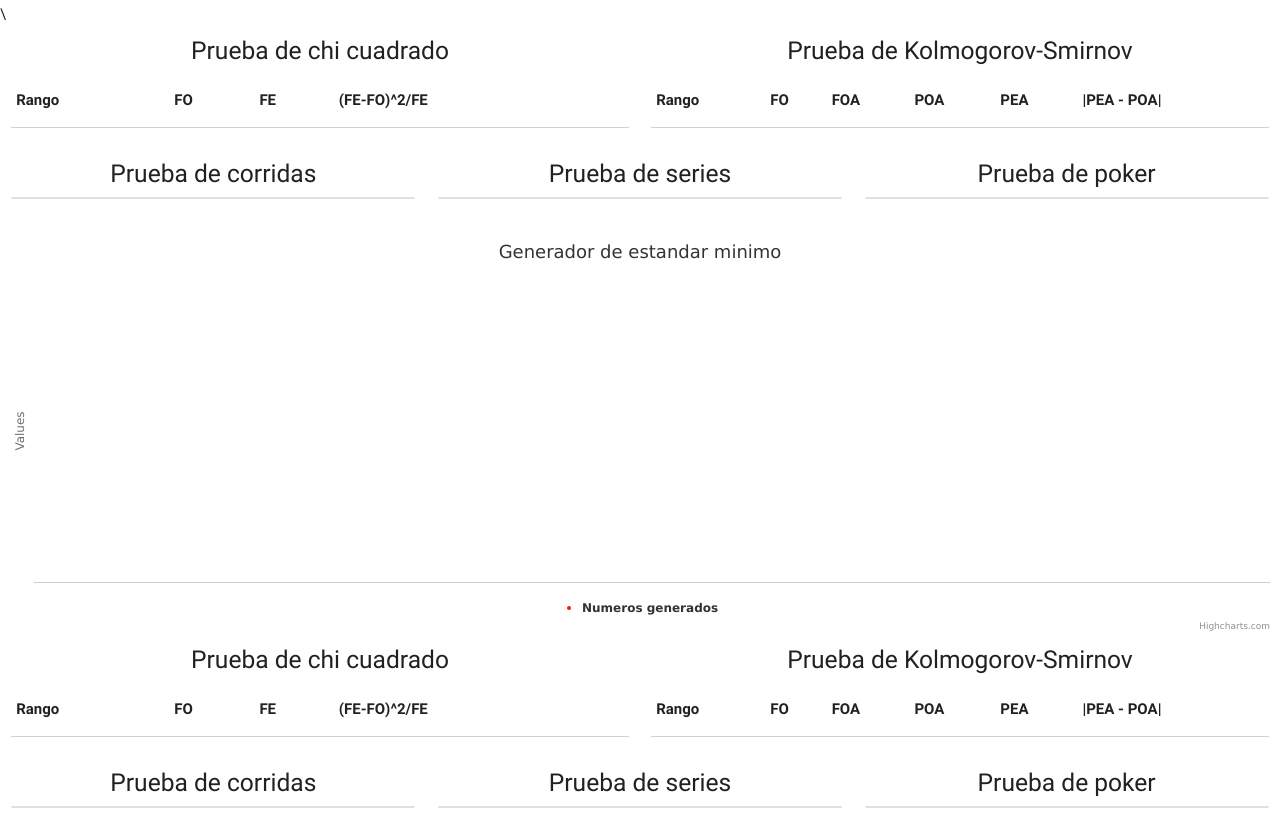
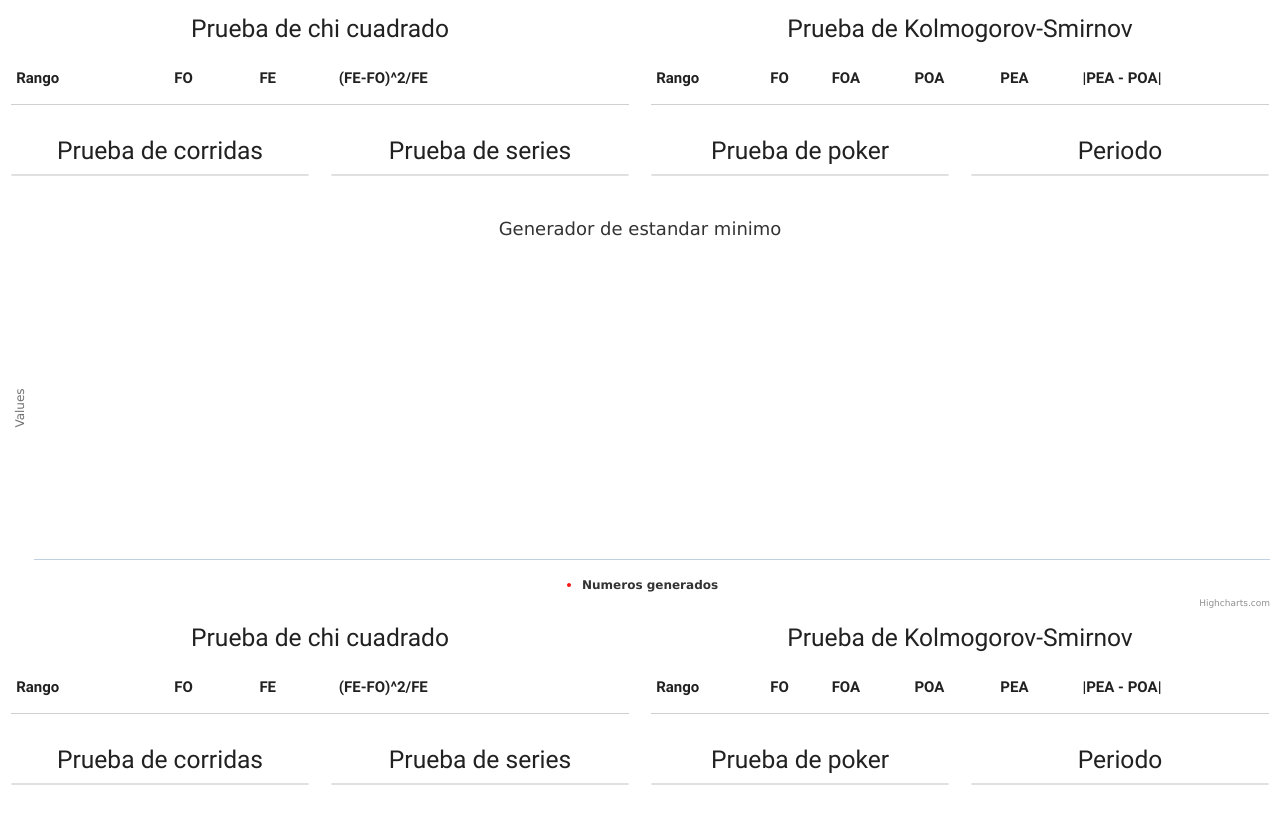
Before and after one commit to jsvelasquezv/Pseudorandom-generator, an Electron app: page index.html in a window 1280 px wide. Shown: the part 501-1327 px from the top of the page. Drawn offline with Linux system fonts and the light colour scheme.

Commit message:
Period of lineal and minimun generators is shown

```diff
--- a/app/js/generador.js
+++ b/app/js/generador.js
@@ -381,6 +381,10 @@ function showPoker(value, div) {
   }
 }
 
+function showPeriod(value, div) {
+  $('#' + div).children().last().replaceWith('<ul class="collection"> <li> El periodo para el  generador con los datos ingresados es: ' + value + '</li> </ul>');
+}
+
 $(function () {
     var chartLineal = new Highcharts.Chart({
         title: {
@@ -456,6 +460,8 @@ $(function () {
       showChiTable(lineal[0], 'chiTableLineal');
       showK_STable(lineal[0], 'K_STableLineal');
       chartLineal.series[0].setData(lineal[0]);
+      var linealPeriod = lineal[0].length
+      showPeriod(linealPeriod, 'linealPeriodo');
 
       var minimumStandard = generateDataSet(ciclicMinimum(semilla,a,m));
       showStreak(streakTest(minimumStandard[0]), 'minimoCorridas');
@@ -464,6 +470,8 @@ $(function () {
       showChiTable(minimumStandard[0], 'chiTableMinimum');
       showK_STable(minimumStandard[0], 'K_STableMinimum');
       chartMinimunStandard.series[0].setData(minimumStandard[0]);
+      var minimumStandardPeriod = minimumStandard[0].length;
+      showPeriod(minimumStandardPeriod, 'minimoPeriodo')
 
       var language = generateDataSet(ciclicLanguage(m));
       showStreak(streakTest(language[0]), 'languageCorridas');
--- a/index.html
+++ b/index.html
@@ -35,7 +35,7 @@
   </div>
 
   <!-- Generador lineal -->
-  <div id="container" style="width:100%; height:400px;"></div>\
+  <div id="container" style="width:100%; height:400px;"></div>
 
   <div class="row">
     <div class="col s12 m6 l6">
@@ -72,18 +72,23 @@
     </div>
   </div>
   <div class="row center">
-    <div class="col s12 m4 l4" id="linealCorridas">
+    <div class="col s12 m3 l3" id="linealCorridas">
       <h5>Prueba de corridas</h5>
       <ul class="collection">
       </ul>
     </div>
-    <div class="col s12 m4 l4" id="linealSeries">
+    <div class="col s12 m3 l3" id="linealSeries">
       <h5>Prueba de series</h5>
       <ul class="collection">
       </ul>
     </div>
-    <div class="col s12 m4 l4" id="linealPoker">
+    <div class="col s12 m3 l3" id="linealPoker">
       <h5>Prueba de poker</h5>
+      <ul class="collection">
+      </ul>
+    </div>
+    <div class="col s12 m3 l3" id="linealPeriodo">
+      <h5>Periodo</h5>
       <ul class="collection">
       </ul>
     </div>
@@ -126,18 +131,23 @@
     </div>
   </div>
   <div class="row center">
-    <div class="col s12 m4 l4" id="minimoCorridas">
+    <div class="col s12 m3 l3" id="minimoCorridas">
       <h5>Prueba de corridas</h5>
       <ul class="collection">
       </ul>
     </div>
-    <div class="col s12 m4 l4" id="minimoSeries">
+    <div class="col s12 m3 l3" id="minimoSeries">
       <h5>Prueba de series</h5>
       <ul class="collection">
       </ul>
     </div>
-    <div class="col s12 m4 l4" id="minimoPoker">
+    <div class="col s12 m3 l3" id="minimoPoker">
       <h5>Prueba de poker</h5>
+      <ul class="collection">
+      </ul>
+    </div>
+    <div class="col s12 m3 l3" id="minimoPeriodo">
+      <h5>Periodo</h5>
       <ul class="collection">
       </ul>
     </div>
```
